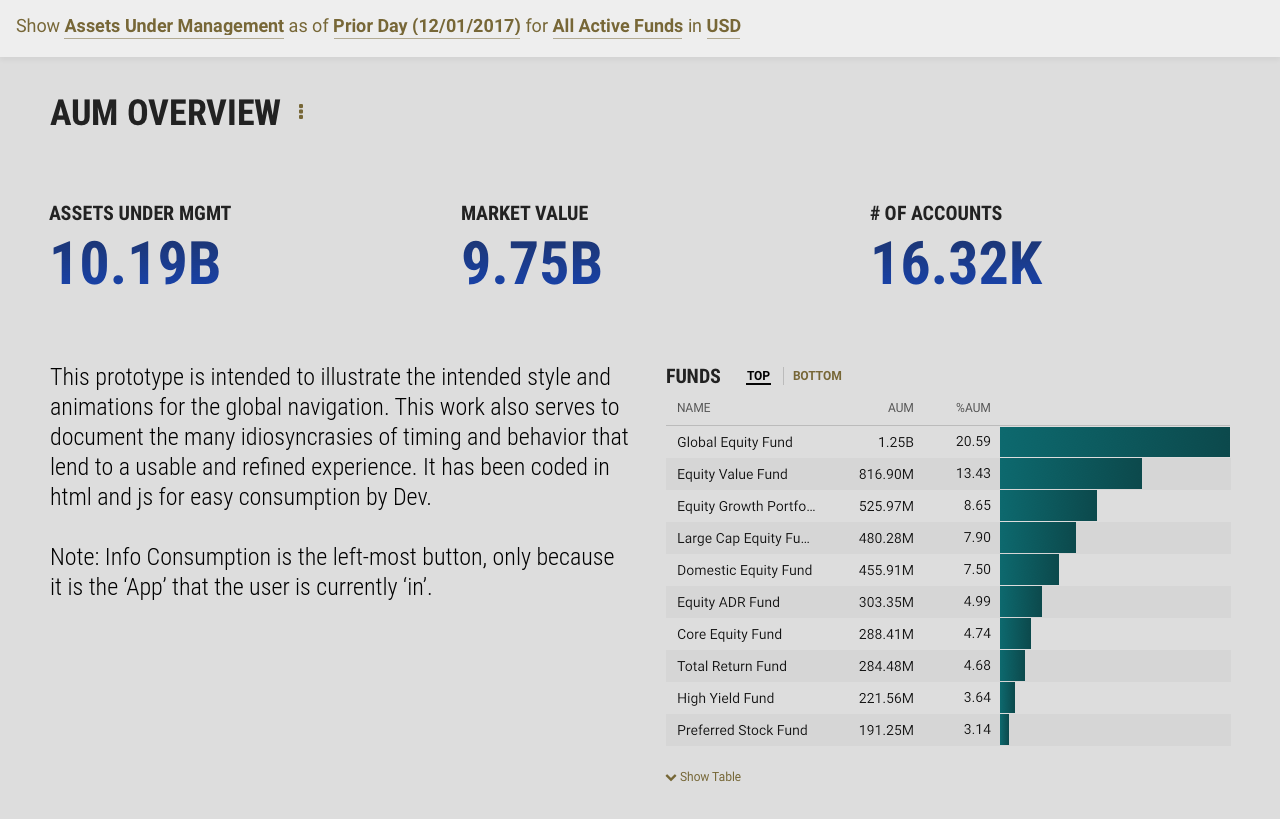
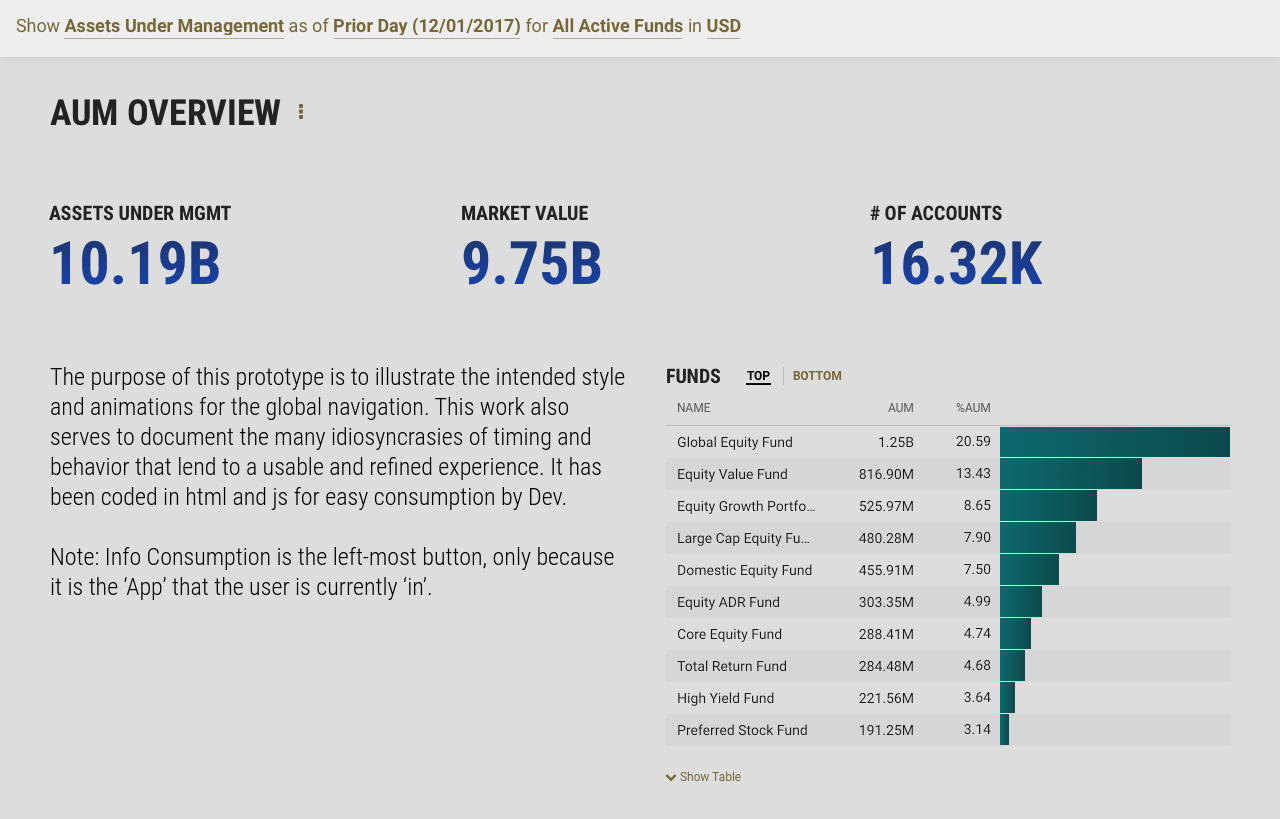
Before and after one commit to damonjones928/damonjones928.github.io, a plain HTML site: page nav_poc_20180910.html in a window 1280 px wide. Shown: the part 43-862 px from the top of the page. Drawn offline with Linux system fonts and the light colour scheme; files whose address does not match are found by name.

Commit message:
Update nav_poc_20180910.html

```diff
--- a/nav_poc_20180910.html
+++ b/nav_poc_20180910.html
@@ -195,7 +195,7 @@
 <div class="dropdown" onmouseover="acHover()" onmouseout="acOut()" id="ac_dropdown"></div>
 <div class="dropdown" onmouseover="reHover()" onmouseout="reOut()" id="re_dropdown"></div>
 </div>
-<p class="copy">This prototype is intended to illustrate the intended style and animations for the global navigation. This work also serves to document the many idiosyncrasies of timing and behavior that lend to a usable and refined experience. It has been coded in html and js for easy consumption by Dev. <br><br>Note: Info Consumption is the left-most button, only because it is the ‘App’ that the user is currently ‘in’.
+<p class="copy">The purpose of this prototype is to illustrate the intended style and animations for the global navigation. This work also serves to document the many idiosyncrasies of timing and behavior that lend to a usable and refined experience. It has been coded in html and js for easy consumption by Dev. <br><br>Note: Info Consumption is the left-most button, only because it is the ‘App’ that the user is currently ‘in’.
 </p>
 <img id="img_background" onmouseover="bgHover()" src="images/aum_background.png" width="1280" height="900" alt=""/>
 </body>
```
